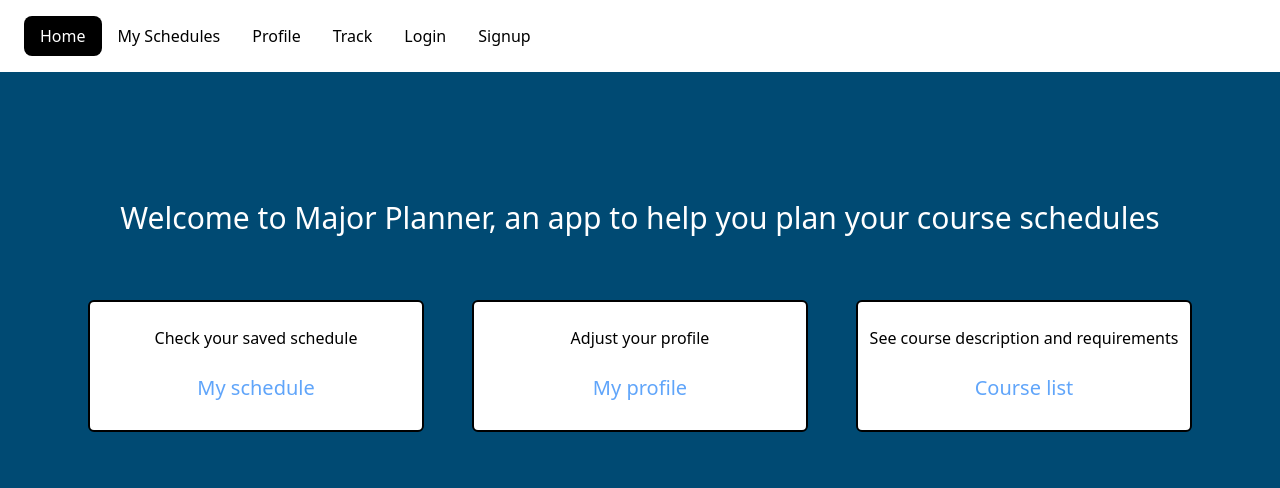
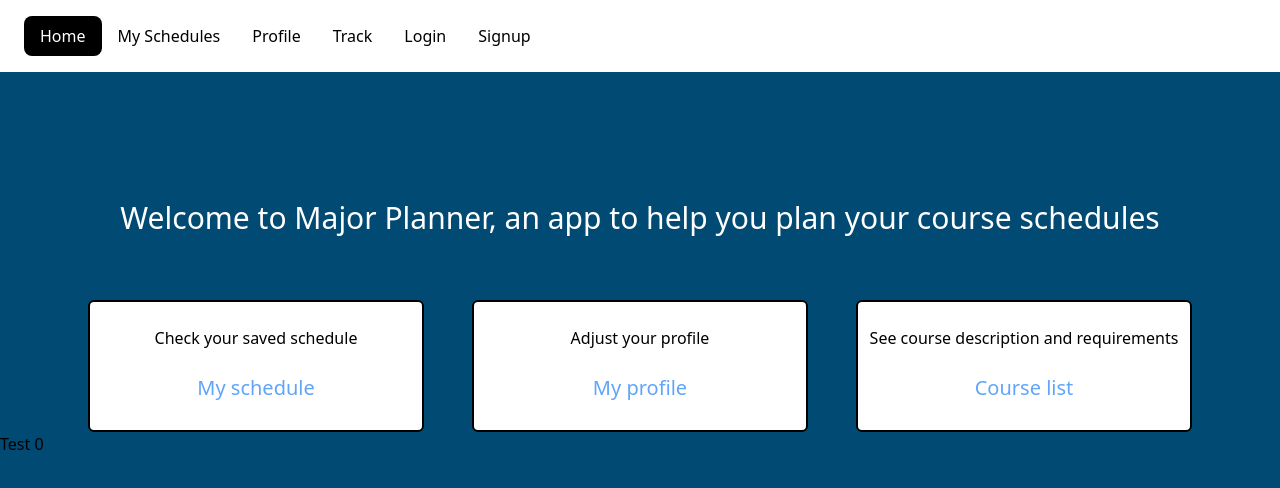
Before and after one commit to CS320-group-B/CS320-project, a React (Create React App) app in the folder client/: page / in a window 1280 px wide. Shown: the top 488 px of the page. Built offline with nearby package versions, Linux system fonts and the light colour scheme.

Commit message:
added basic context to test

```diff
--- a/client/src/components/Home/Home.tsx
+++ b/client/src/components/Home/Home.tsx
@@ -1,4 +1,6 @@
 import "./Home.css";
+import { useContext } from "react";
+import { UserContext } from "../../context/UserContext";
 
 const descriptionCard = function(description: string, link: string, linkName: string) {
   return (
@@ -18,6 +20,8 @@ const descriptionCard = function(description: string, link: string, linkName: st
 }
 
 function Home () {
+  const testContext = useContext(UserContext);
+
     return (
         <header className="App-header h-screen bg-[#004a73]">
           <p className="text-3xl text-center text-white pt-[10%] mb-16">
@@ -28,6 +32,8 @@ function Home () {
             {descriptionCard("Adjust your profile", "/profile", "My profile")}
             {descriptionCard("See course description and requirements", "/track", "Course list")}
           </div>
+
+          <div>Test {testContext?.userState}</div>
         </header>
     );
 }
--- /dev/null
+++ b/client/src/context/UserContext.tsx
@@ -0,0 +1,29 @@
+import React from 'react'
+import { createContext, useContext, useState, PropsWithChildren} from "react";
+
+
+type UserContextType = {
+    userState: number;
+    setUserState: React.Dispatch<React.SetStateAction<number>>;
+}
+
+export const UserContext = createContext<UserContextType | null>(null)
+
+type Props = {
+    children: React.ReactNode
+}
+
+export const UserContextProvider = ({ children }:Props) => {
+
+    const [userState, setUserState] = React.useState(0);
+
+    return(
+        <UserContext.Provider value={ {userState, setUserState} }>
+            {children}
+        </UserContext.Provider>
+    )
+}
+
+//export const useTodoContext = () => useContext(UserContext)
+
+export default UserContext
```
Also changed, not shown: client/src/App.tsx (+5 -2 lines).
